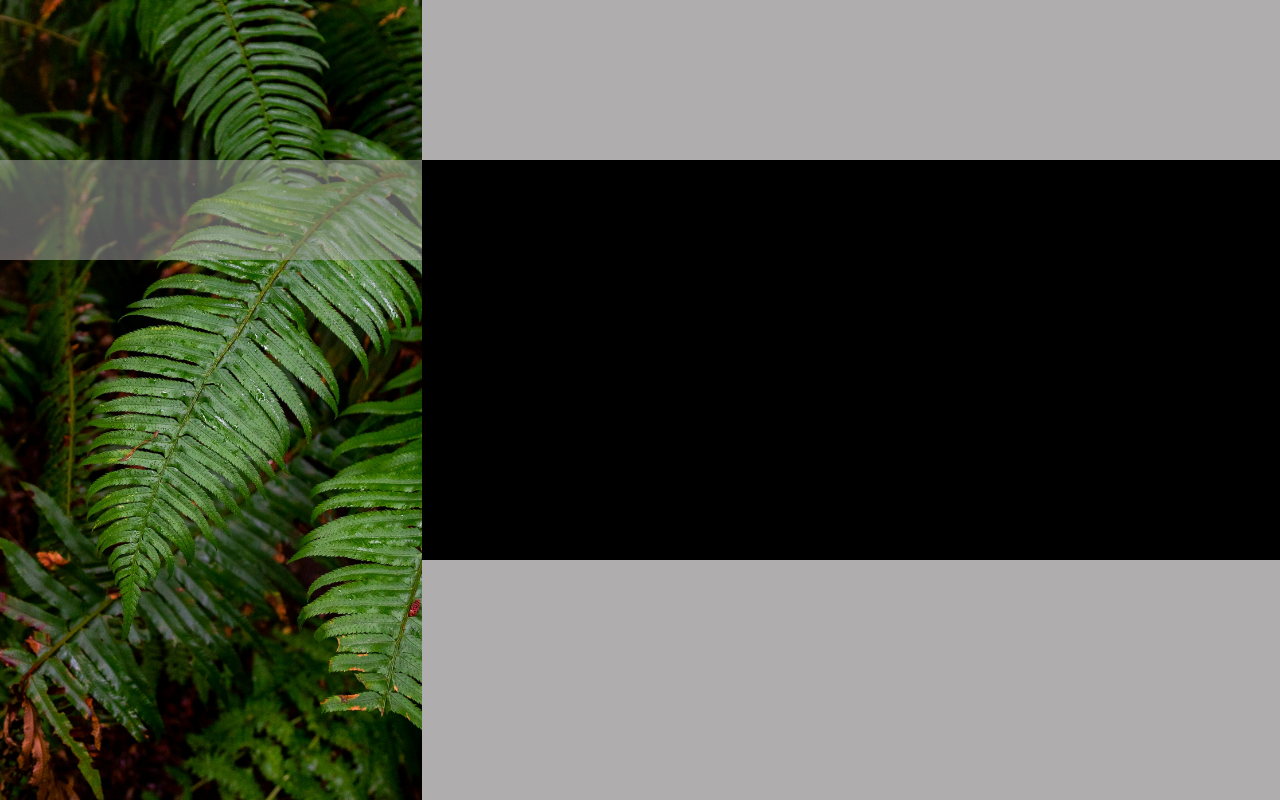
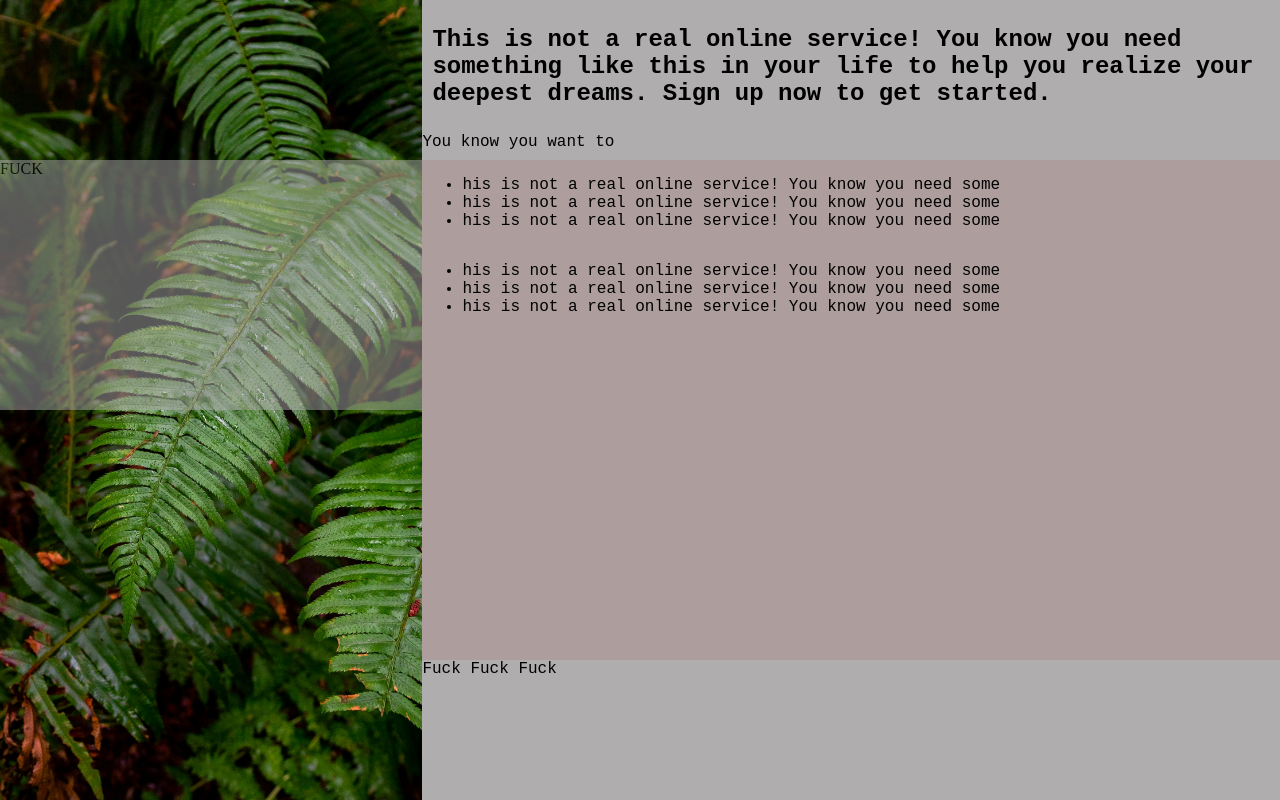
Before and after one commit to ubamarvin/sign-up-form, a plain HTML site: page index.html in a window 1280 px wide. Drawn offline with Linux system fonts and the light colour scheme.

Commit message:
added form with flex wrap, wraps always make me hungry

```diff
--- a/index.html
+++ b/index.html
@@ -12,12 +12,32 @@
 
     <div class="logo-space">
         <div class="pufferdiv"></div>
-        <div class="logoBar"></div>
+        <div class="logoBar">FUCK</div>
     </div>
     <div class="form-space">
-        <div class="form-space-top"></div>
-        <div class="form-space-middle"></div>
-        <div class="form-space-bottom"></div>
+        <div class="form-space-top">
+            <h1>This is not a real online service! You know you need something like this in your life to help you realize your deepest dreams.
+                Sign up now to get started.</h1>
+            <p>You know you want to</p>
+        </div>
+        <div class="form-space-middle">
+            <form>
+                <div class="form-left"></div>
+                    <ul>
+                        <li>his is not a real online service! You know you need some</li>
+                        <li>his is not a real online service! You know you need some</li>
+                        <li>his is not a real online service! You know you need some</li>
+                    </ul>
+                <div class="form-right">
+                    <ul>
+                        <li>his is not a real online service! You know you need some</li>
+                        <li>his is not a real online service! You know you need some</li>
+                        <li>his is not a real online service! You know you need some</li>
+                    </ul>
+                </div>
+            </form>
+        </div>
+        <div class="form-space-bottom">Fuck Fuck Fuck</div>
     </div>
 
 
--- a/styles.css
+++ b/styles.css
@@ -40,7 +40,7 @@ body {
 .logoBar {
     background-color: rgb(175, 173, 173);
     opacity: 0.5;
-    height: 100px;
+    height: 250px;
     width: 100%;
 }
 
@@ -65,9 +65,21 @@ body {
 .form-space-top {}
 
 .form-space-middle {
-    height: 400px;
+    height: 500px;
     width: 100%;
-    background-color: black;
+    background-color: rgb(173, 157, 157);
+
+}
+
+form {
+    display: flex;
+    flex-wrap: wrap;
+
+}
+
+h1 {
+    font-size: 1.5rem;
+    padding: 10px;
 }
 
 .form-space-bottom {}
```
